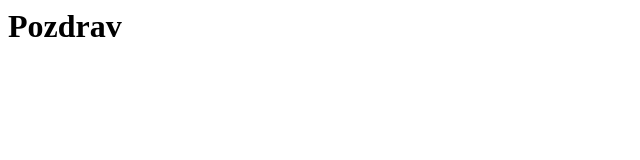
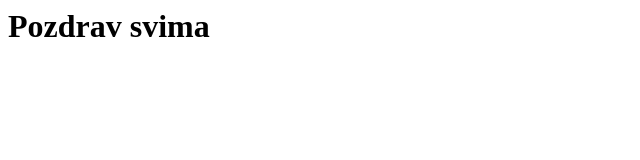
Before and after one commit to nivanovic7/PZI2020-projekat, a plain HTML site: page index.html in a window 1280 px wide. Shown: the whole page, without its empty margins (0-640 px from the left). Drawn offline with Linux system fonts and the light colour scheme.

Commit message:
dodati sadzaj na index.html

```diff
--- a/index.html
+++ b/index.html
@@ -3,6 +3,6 @@
 
     </head>
     <body>
-        <h1>Pozdrav</h1>
+        <h1>Pozdrav svima</h1>
     </body>
 </html>
```
